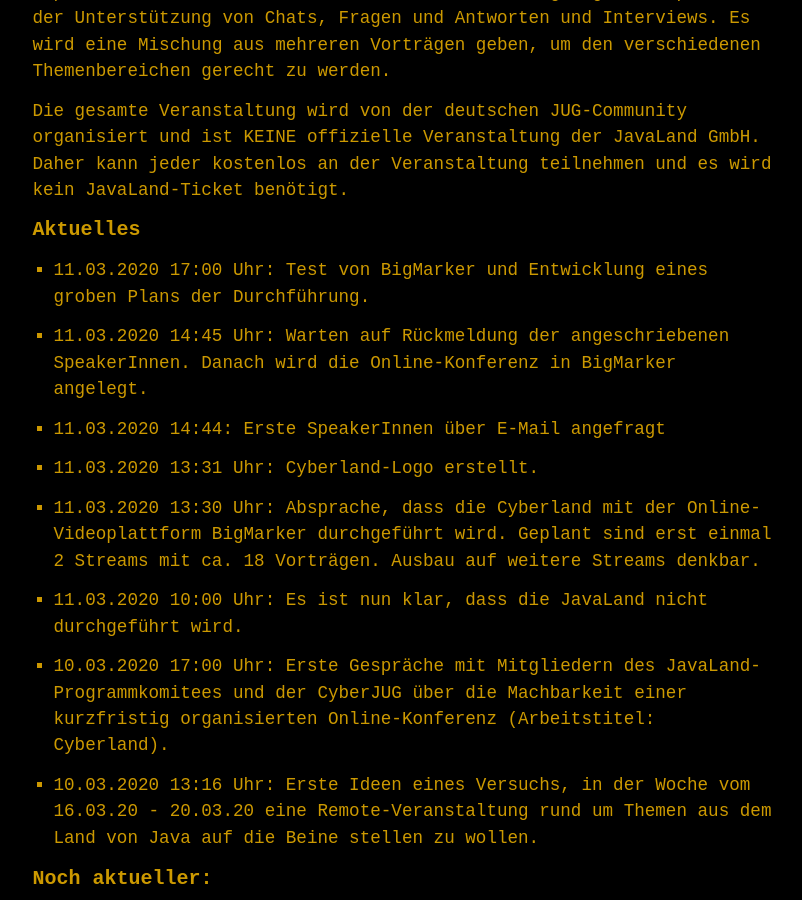
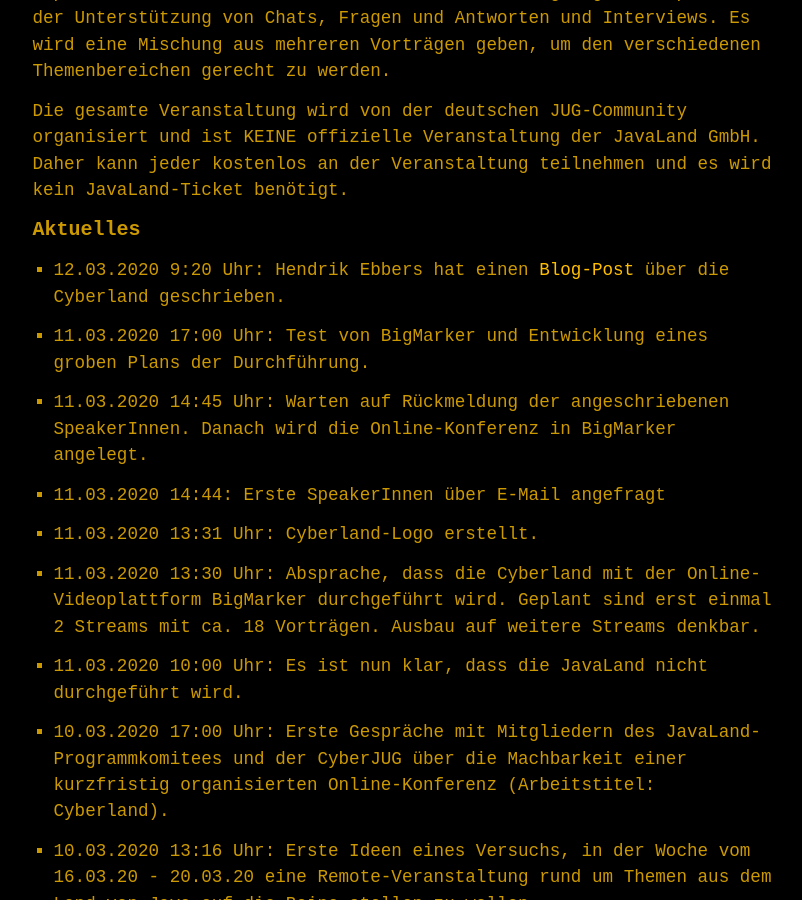
Before and after one commit to cyberjug/website, a Jekyll site: the page built from docs/cyberland.md, in a window 1280 px wide and 900 px high, scrolled down 614 px. Shown: the whole window, without its empty margins (234-1036 px from the left). Built offline with Jekyll 4.4.1, drawn with Linux system fonts in a browser that asks for light colours; some web fonts are replaced.

Commit message:
add blog post

```diff
--- a/docs/cyberland.md
+++ b/docs/cyberland.md
@@ -28,6 +28,8 @@
 
 ### Aktuelles
 
+* 12.03.2020 9:20 Uhr: Hendrik Ebbers hat einen [Blog-Post](https://guigarage.com/2020/03/12/cyberland.html) über die Cyberland geschrieben.
+
 * 11.03.2020 17:00 Uhr: Test von BigMarker und Entwicklung eines groben Plans der Durchführung.
 
 * 11.03.2020 14:45 Uhr: Warten auf Rückmeldung der angeschriebenen SpeakerInnen. Danach wird die Online-Konferenz in BigMarker angelegt.
```
